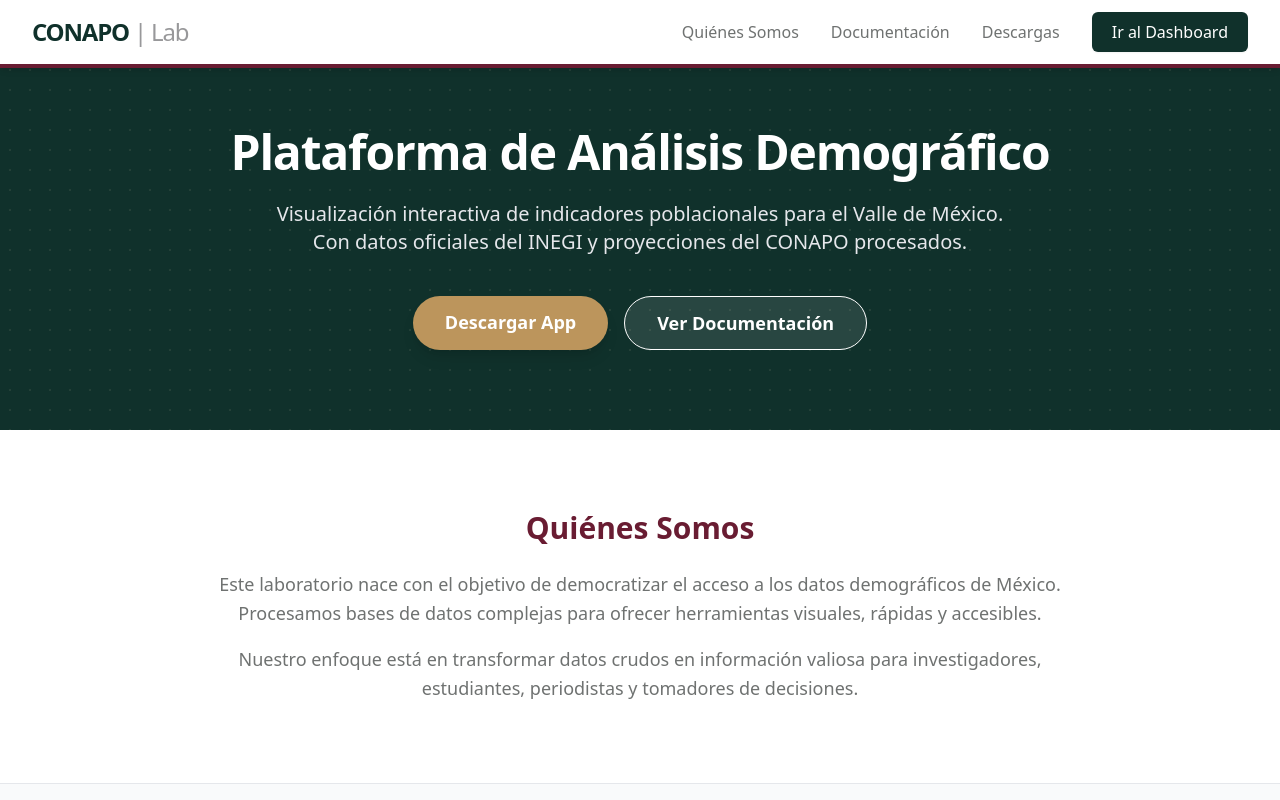
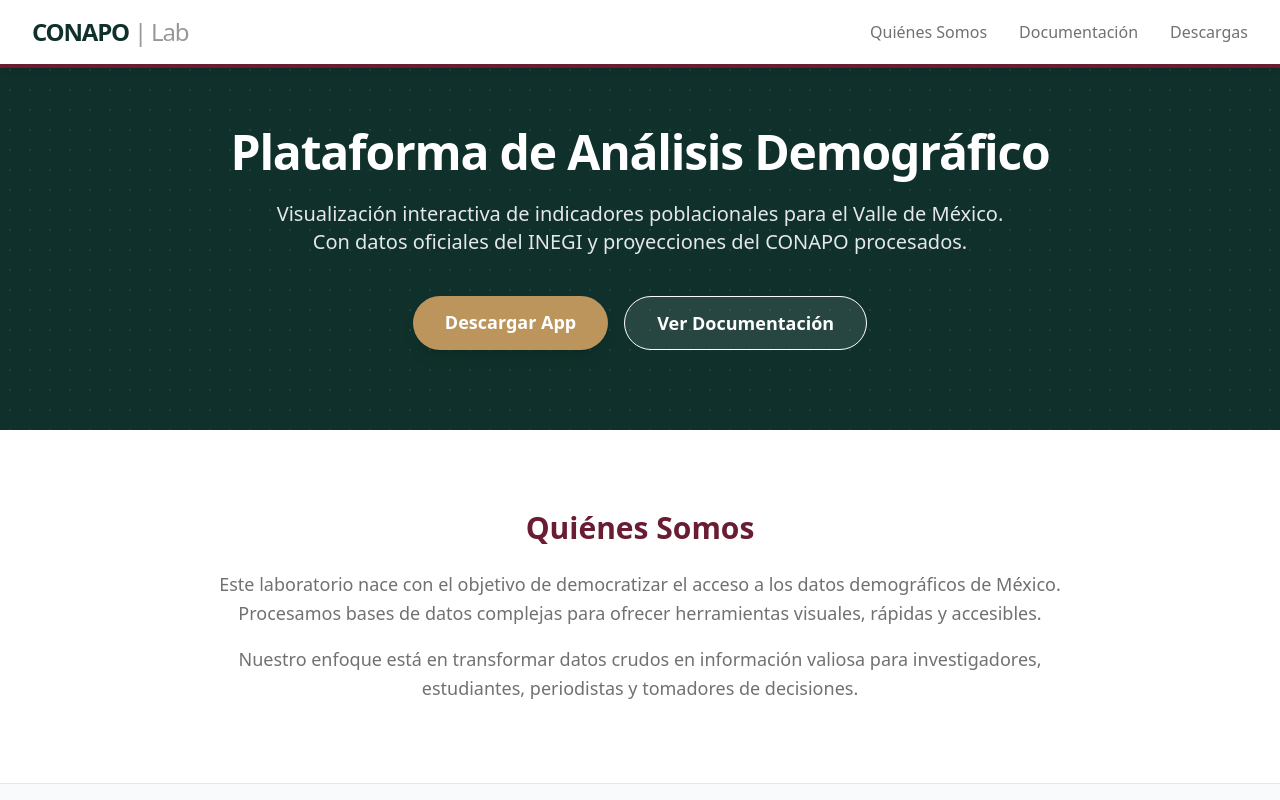
Before and after one commit to conapoproduccion/conapo_lab, a plain HTML site: page index.html in a window 1280 px wide. Shown: the top 800 px of the page. Drawn offline with nearby package versions, Linux system fonts and the light colour scheme.

Commit message:
Update index.html

```diff
--- a/index.html
+++ b/index.html
@@ -42,7 +42,6 @@
                     <a href="#quienes-somos" class="text-inst-gris hover:text-inst-rojo transition font-medium">Quiénes Somos</a>
                     <a href="#documentacion" class="text-inst-gris hover:text-inst-rojo transition font-medium">Documentación</a>
                     <a href="#laboratorio" class="text-inst-gris hover:text-inst-rojo transition font-medium">Descargas</a>
-                    <a href="/dashboard/" class="bg-inst-verde text-white px-5 py-2 rounded-md hover:bg-inst-verde_claro transition shadow-sm font-medium">Ir al Dashboard</a>
                 </div>
             </div>
         </div>
```
